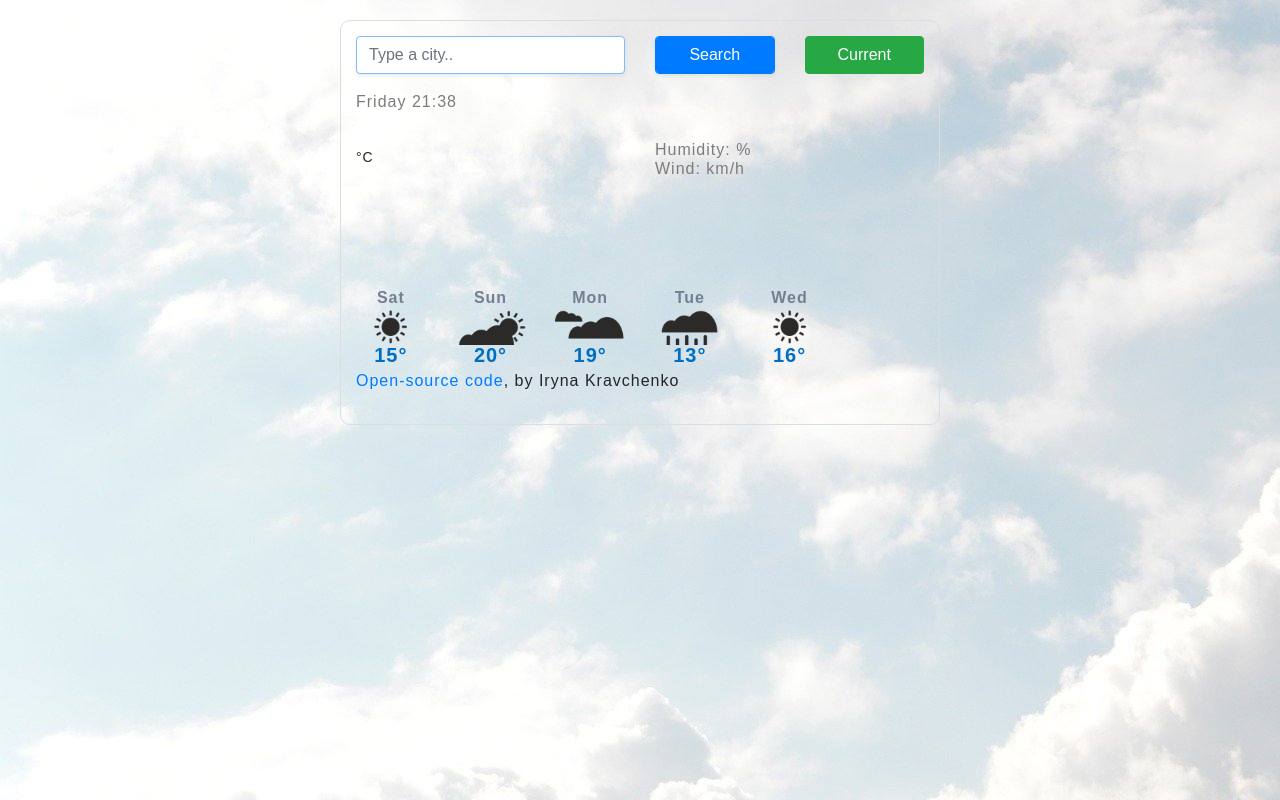
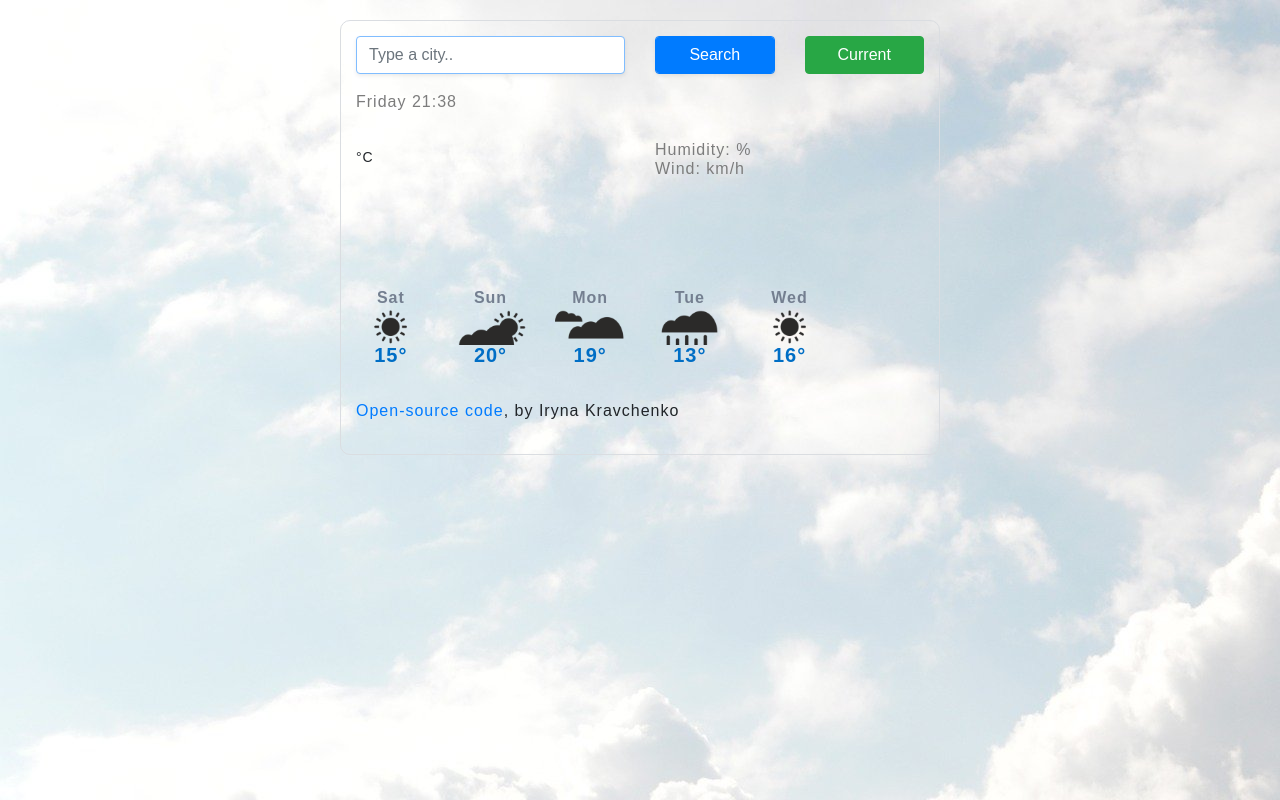
Before and after one commit to k-ira-85/weather-app, a plain HTML site: page index.html in a window 1280 px wide. Drawn offline with nearby package versions, Linux system fonts and the light colour scheme; no server answers.

Commit message:
add class author

```diff
--- a/index.html
+++ b/index.html
@@ -88,7 +88,7 @@
 
             </div>
       </div>
-      <p><a href="https://github.com/k-ira-85/weather-app" target="_blank">Open-source code</a>, by Iryna Kravchenko</p>
+      <p class="author"><a href="https://github.com/k-ira-85/weather-app" target="_blank">Open-source code</a>, by Iryna Kravchenko</p>
     </div>
     <script src="src/index.js"></script>
   </body>
--- a/src/styles.css
+++ b/src/styles.css
@@ -90,3 +90,7 @@ body {
     color: #747f90;
     width: 9%;
   }
+
+  p.author {
+    padding-top: 30px;
+  }
```
